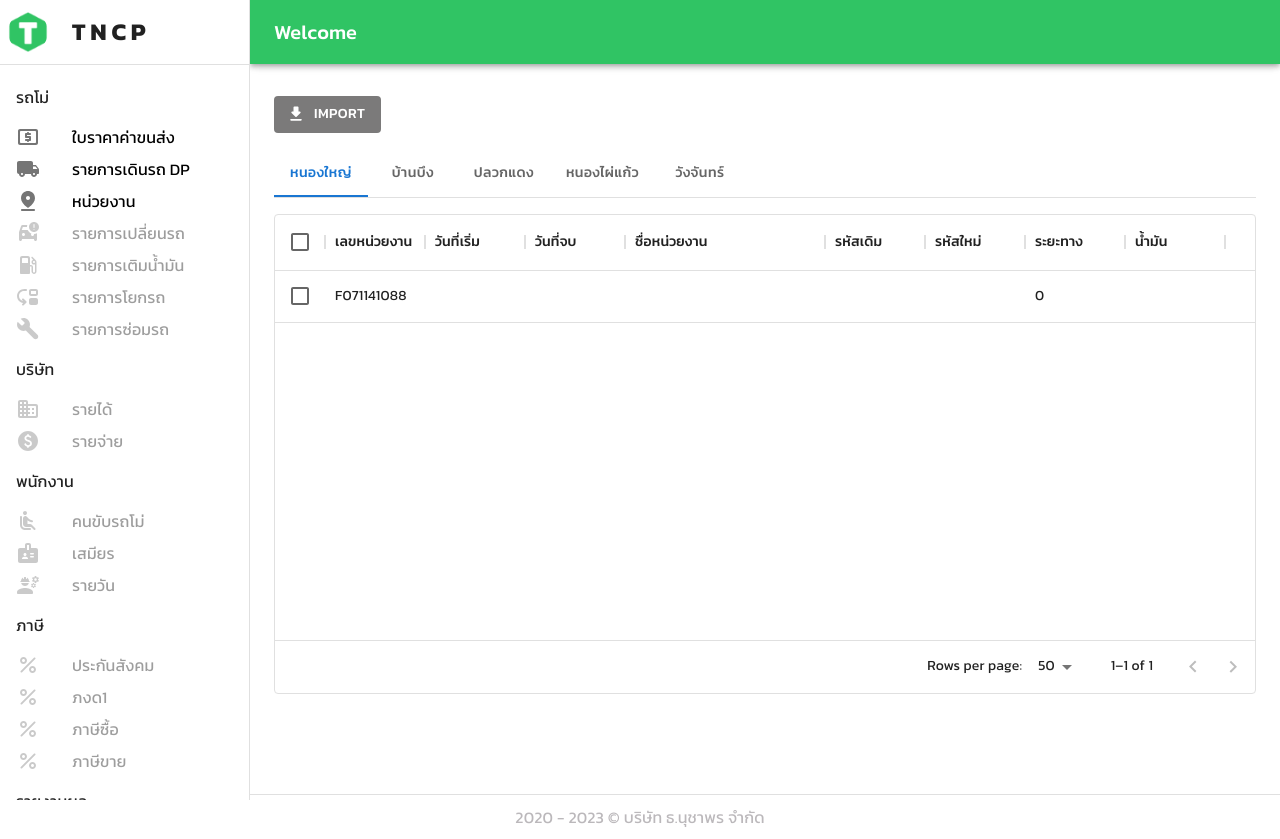
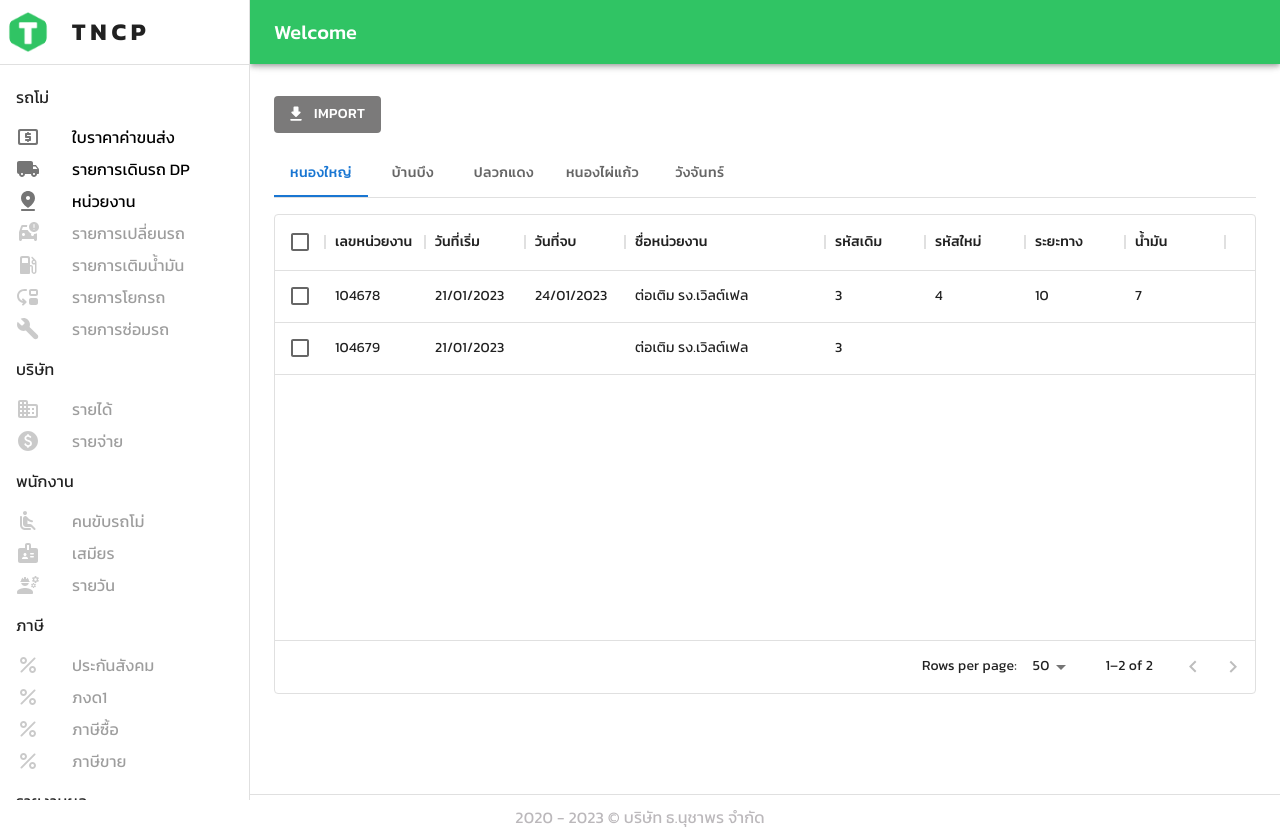
Before and after one commit to pruekk/truck-manager-frontend, a React (Create React App) app: page /agency in a window 1280 px wide. Built offline with nearby package versions, Linux system fonts and the light colour scheme.

Commit message:
Add dummy as constant

```diff
--- a/src/components/agency/AgencyPage.jsx
+++ b/src/components/agency/AgencyPage.jsx
@@ -19,6 +19,7 @@ import FileDownloadRoundedIcon from '@mui/icons-material/FileDownloadRounded';
 
 //Constatns
 import * as FactoryConstants from "../../constants/FactoryConstants";
+import * as AgencyConstants from "../../constants/AgencyConstants";
 
 const AgencyPage = () => {
   const [dataRows, setDataRows] = React.useState([]);
@@ -207,7 +208,7 @@ const AgencyPage = () => {
         </Grid>
 
         <Grid item xs={12}>
-          <AgencyTable dataRows={confirmedDataRows} />
+          <AgencyTable dataRows={AgencyConstants.agency} />
         </Grid>
       </Grid>
     </Container>
--- /dev/null
+++ b/src/constants/AgencyConstants.js
@@ -0,0 +1,22 @@
+export const agency = [
+    {
+        id: "104678",
+        dateStart: "21/01/2023",
+        dateEnd: "24/01/2023",
+        agent: "ต่อเติม รง.เวิลต์เฟล",
+        oldId: "3",
+        newId: "4",
+        distance: "10",
+        gas: "7"
+    },
+    {
+        id: "104679",
+        dateStart: "21/01/2023",
+        dateEnd: "",
+        agent: "ต่อเติม รง.เวิลต์เฟล",
+        oldId: "3",
+        newId: "",
+        distance: "",
+        gas: ""
+    }
+]
```
